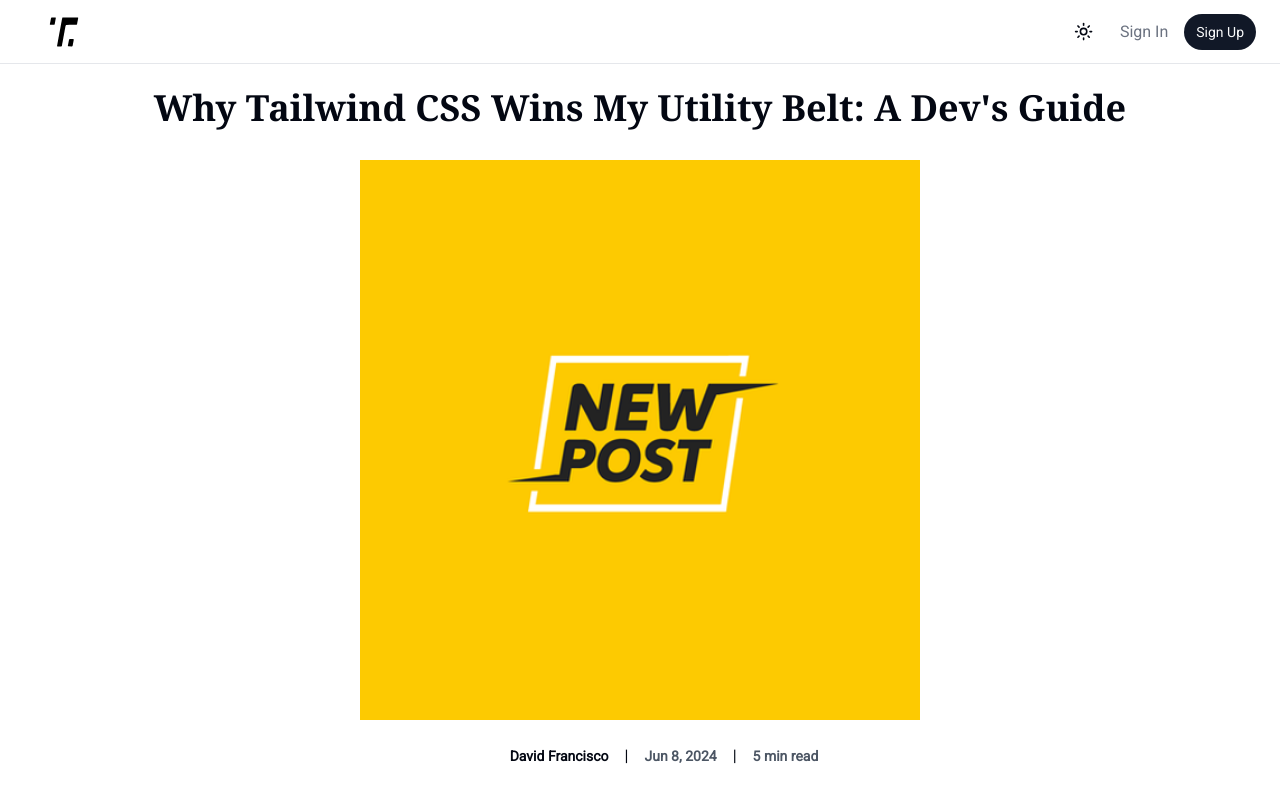
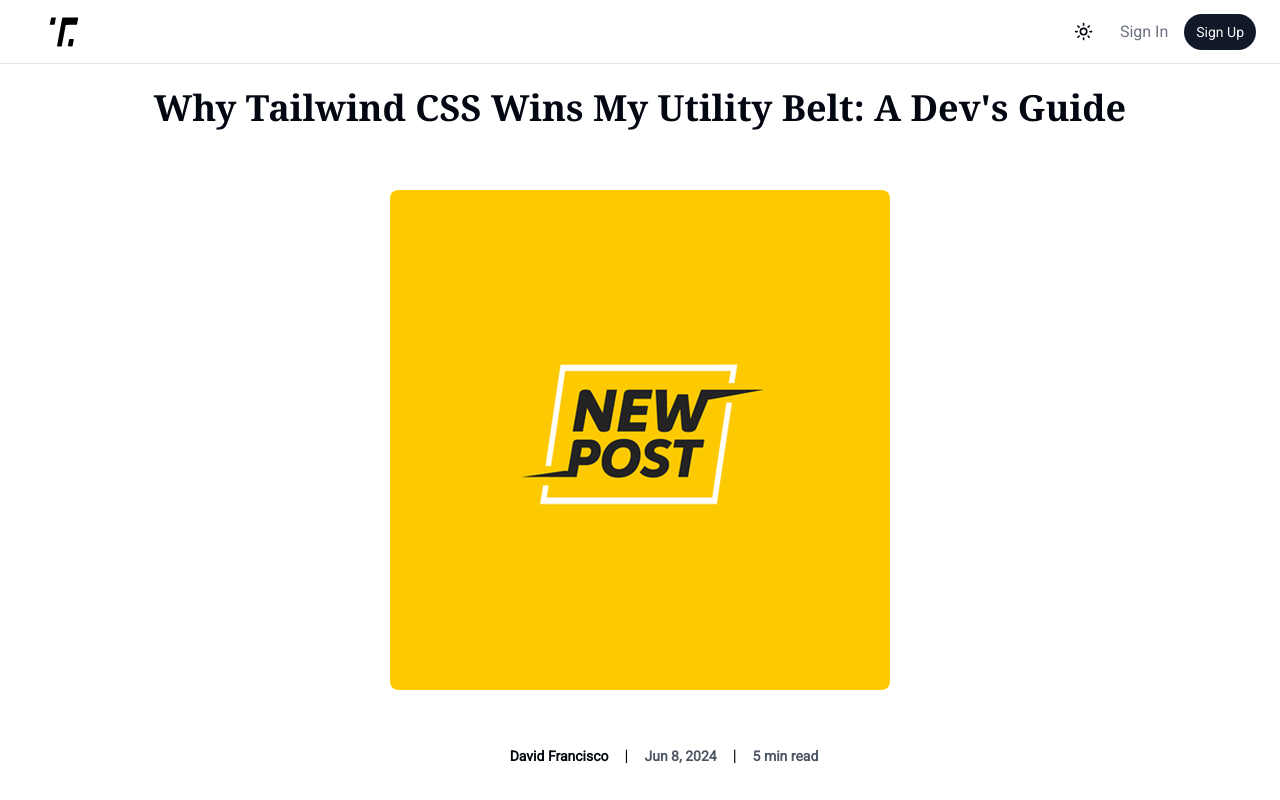
Before and after one commit to davidfcopozo/personal-blog, a Next.js app in the folder client/: page /blog in a window 1280 px wide. Shown: the top 800 px of the page. Built offline with nearby package versions, Linux system fonts and the light colour scheme.

Commit message:
chore: Update blog post component to round corners for blog cover image
Signed-off-by: David <davidfco.pozo@gmail.com>

```diff
--- a/client/src/components/blog-post.tsx
+++ b/client/src/components/blog-post.tsx
@@ -21,14 +21,16 @@
         </h1>
 
         {/* Blog cover */}
-        <Image
-          src="/new-img.png"
-          alt="Blog Cover"
-          className="xl:w-[80%] w-[96%] mx-auto lg:h-[560px] md:h-[480px] rounded-lg aspect-square"
-          width={350}
-          height={200}
-          style={{ objectFit: "contain" }}
-        />
+        <div className="flex items-center justify-center xl:w-[80%] w-[96%] mx-auto lg:h-[560px] md:h-[480px]">
+          <Image
+            src="/new-img.png"
+            alt="Blog Cover"
+            className="rounded-lg overflow-hidden aspect-square"
+            width={500}
+            height={250}
+            style={{ objectFit: "contain" }}
+          />
+        </div>
 
         {/*  <!-- Blog Info --> */}
         <div className="w-[90%] mx-auto flex md:gap-4 gap-2 justify-center items-center pt-4">
```
